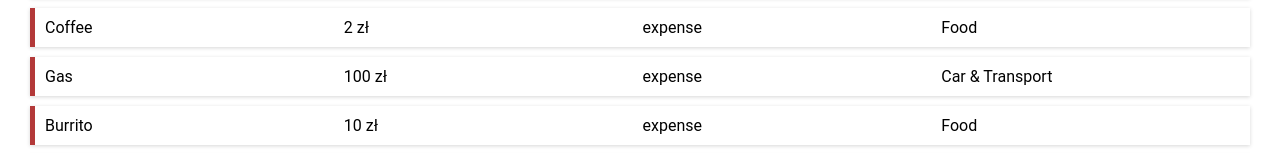
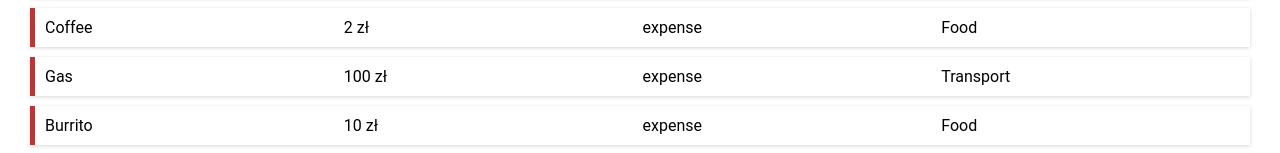
Before and after one commit to lukasz-pekala/react-simple-expense-calculator, a React (Create React App) app: page / in a window 1280 px wide. Shown: the part 551-704 px from the top of the page. Built offline with nearby package versions, Linux system fonts and the light colour scheme.

Commit message:
simplified category name

```diff
--- a/src/App.tsx
+++ b/src/App.tsx
@@ -26,7 +26,7 @@ const balanceItems: BalanceItem[] = [
     name: "Gas",
     amount: 100,
     type: "expense",
-    category: "Car & Transport",
+    category: "Transport",
   },
   {
     id: 4,
--- a/src/BalanceList/models/BalanceItem.ts
+++ b/src/BalanceList/models/BalanceItem.ts
@@ -1,6 +1,6 @@
 export type BalanceItemType = "income" | "expense";
 export type BalanceItemCategory =
-  | "Car & Transport"
+  | "Transport"
   | "Financial"
   | "Food"
   | "Health"
```
